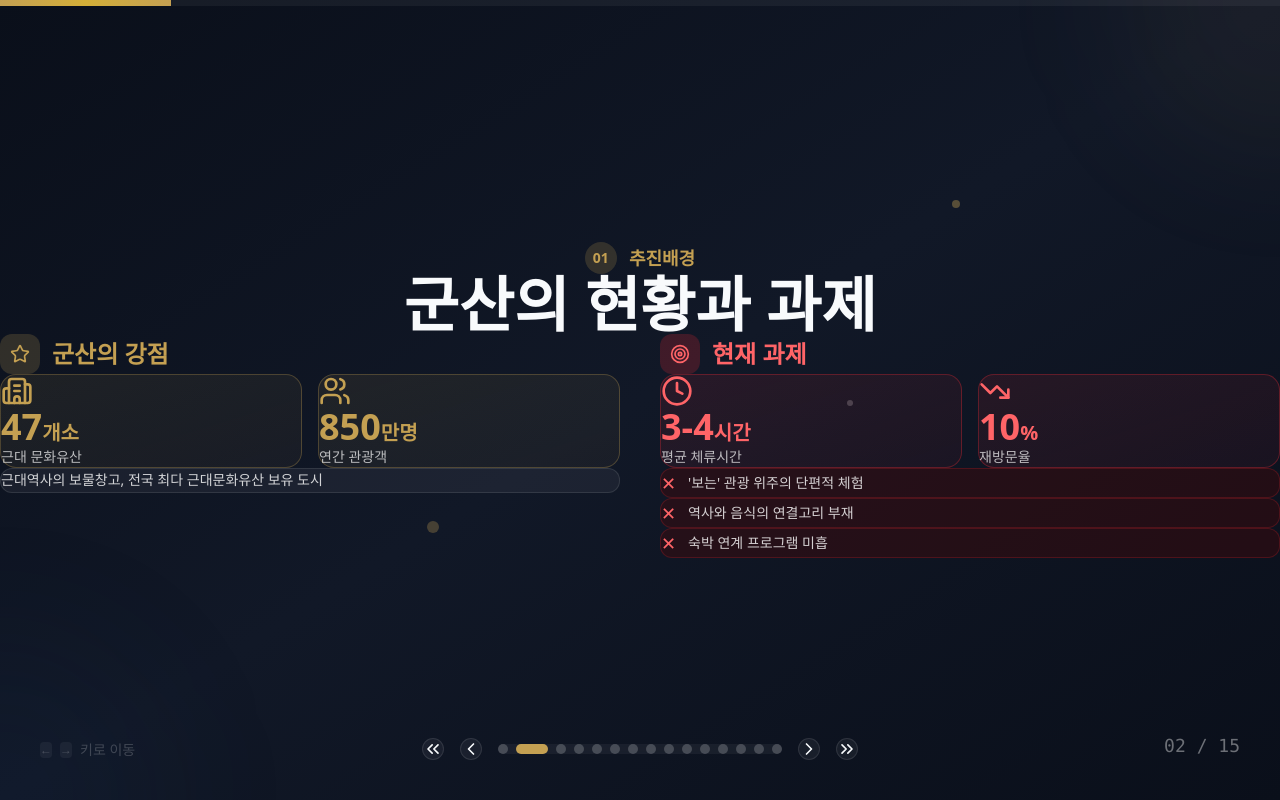
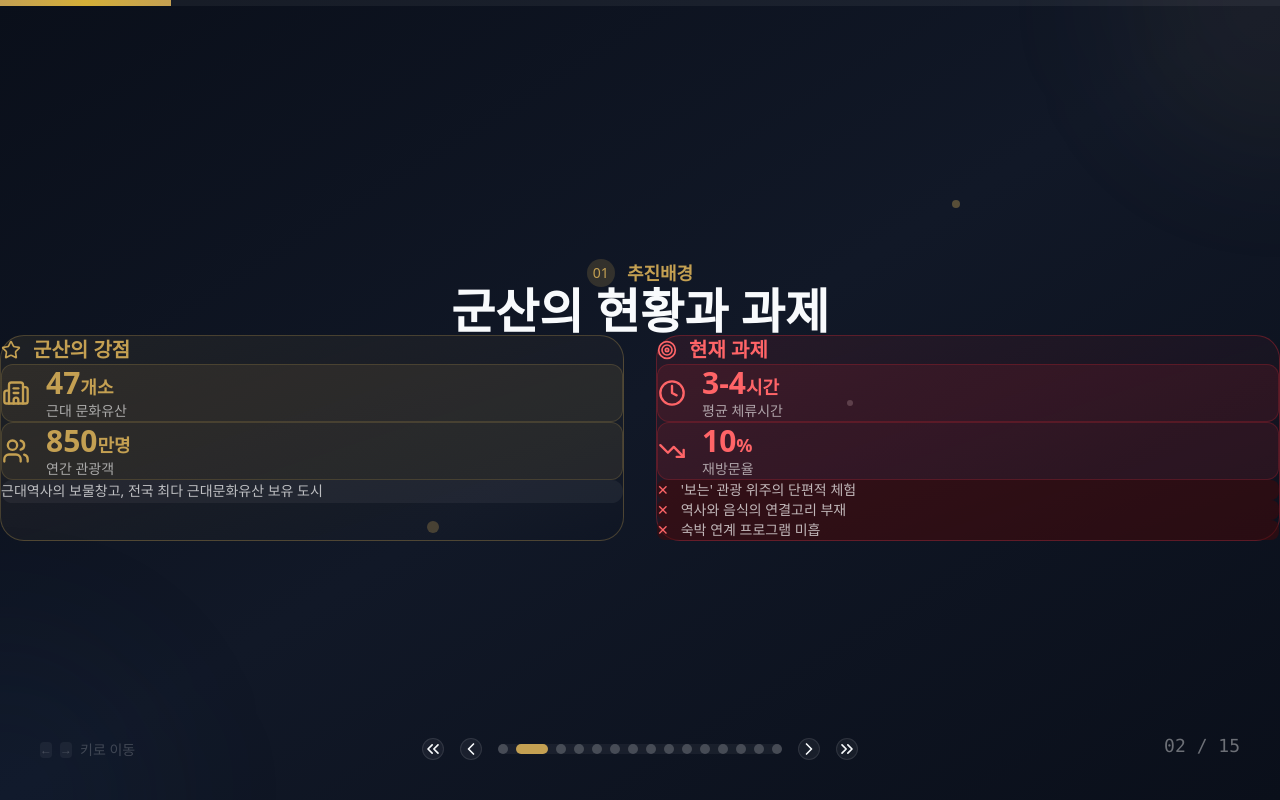
Before and after one commit to yonghwan1106/gunsan_food_tour, a Next.js app: page / in a window 1280 px wide. Both pictures are taken after a click on the button 809 px from the left and 749 px from the top of the page. Built offline with nearby package versions, Linux system fonts and the light colour scheme.

Commit message:
fix: 슬라이드2 레이아웃 완전 재설계 - 상단정렬 + 2컬럼 카드형

```diff
--- a/app/page.tsx
+++ b/app/page.tsx
@@ -178,7 +178,9 @@ export default function Presentation() {
           animate="center"
           exit="exit"
           transition={{ x: { type: "spring", stiffness: 300, damping: 30 }, opacity: { duration: 0.2 } }}
-          className="absolute inset-0 flex items-center justify-center p-12"
+          className={`absolute inset-0 flex items-center p-12 ${
+            currentSlide === 0 ? "justify-center" : "justify-start pt-8"
+          }`}
         >
           {currentSlide === 0 && <TitleSlide />}
           {currentSlide === 1 && <BackgroundSlide />}
@@ -331,96 +333,98 @@ function TitleSlide() {
 
 function BackgroundSlide() {
   return (
-    <div className="w-full max-w-7xl px-8">
+    <div className="w-full max-w-7xl">
       {/* Header */}
-      <motion.div
+      <motion.header
         initial={{ opacity: 0, y: -20 }}
         animate={{ opacity: 1, y: 0 }}
-        className="text-center mb-16"
+        className="text-center mb-10"
       >
-        <div className="inline-flex items-center gap-3 text-accent text-lg font-semibold mb-4">
-          <span className="w-8 h-8 rounded-full bg-accent/20 flex items-center justify-center text-sm">01</span>
-          추진배경
+        <div className="inline-flex items-center gap-3 text-accent mb-3">
+          <span className="w-7 h-7 rounded-full bg-accent/20 flex items-center justify-center text-sm font-medium">01</span>
+          <span className="text-lg font-semibold">추진배경</span>
         </div>
-        <h2 className="text-5xl md:text-6xl font-bold">군산의 현황과 과제</h2>
-      </motion.div>
+        <h2 className="text-5xl font-bold">군산의 현황과 과제</h2>
+      </motion.header>
 
-      {/* Two Column Layout */}
-      <div className="grid md:grid-cols-2 gap-10">
-        {/* Left Column - 강점 */}
-        <motion.div
+      {/* Two Column Card Layout */}
+      <div className="grid md:grid-cols-2 gap-8">
+        {/* Left Card - 강점 */}
+        <motion.section
           initial={{ opacity: 0, x: -30 }}
           animate={{ opacity: 1, x: 0 }}
           transition={{ delay: 0.2 }}
-          className="space-y-6"
+          className="p-8 rounded-3xl bg-gradient-to-br from-accent/10 via-accent/5 to-transparent border border-accent/30"
         >
-          <div className="flex items-center gap-3 mb-6">
-            <div className="w-10 h-10 rounded-xl bg-accent/20 flex items-center justify-center">
-              <Star className="w-5 h-5 text-accent" />
+          <h3 className="text-xl font-bold text-accent mb-8 flex items-center gap-3">
+            <Star className="w-5 h-5" />
+            군산의 강점
+          </h3>
+
+          <div className="space-y-4 mb-8">
+            <div className="flex items-center gap-4 p-4 rounded-xl bg-accent/10 border border-accent/20">
+              <Building2 className="w-7 h-7 text-accent flex-shrink-0" />
+              <div>
+                <div className="text-3xl font-black text-accent">47<span className="text-lg ml-1">개소</span></div>
+                <div className="text-white/60 text-sm">근대 문화유산</div>
               </div>
-            <h3 className="text-2xl font-bold text-accent">군산의 강점</h3>
             </div>
-
-          <div className="grid grid-cols-2 gap-4">
-            <div className="p-6 rounded-2xl bg-gradient-to-br from-accent/10 to-accent/5 border border-accent/30">
-              <Building2 className="w-8 h-8 text-accent mb-3" />
-              <div className="text-4xl font-black text-accent mb-1">47<span className="text-xl">개소</span></div>
-              <div className="text-white/70 text-sm">근대 문화유산</div>
+            <div className="flex items-center gap-4 p-4 rounded-xl bg-accent/10 border border-accent/20">
+              <Users className="w-7 h-7 text-accent flex-shrink-0" />
+              <div>
+                <div className="text-3xl font-black text-accent">850<span className="text-lg ml-1">만명</span></div>
+                <div className="text-white/60 text-sm">연간 관광객</div>
               </div>
-            <div className="p-6 rounded-2xl bg-gradient-to-br from-accent/10 to-accent/5 border border-accent/30">
-              <Users className="w-8 h-8 text-accent mb-3" />
-              <div className="text-4xl font-black text-accent mb-1">850<span className="text-xl">만명</span></div>
-              <div className="text-white/70 text-sm">연간 관광객</div>
             </div>
           </div>
 
-          <div className="p-5 rounded-xl bg-white/5 border border-white/10">
-            <p className="text-white/80 text-sm leading-relaxed">
+          <p className="text-white/70 text-sm leading-relaxed p-4 rounded-xl bg-white/5">
             근대역사의 보물창고, 전국 최다 근대문화유산 보유 도시
           </p>
-          </div>
-        </motion.div>
+        </motion.section>
 
-        {/* Right Column - 과제 */}
-        <motion.div
+        {/* Right Card - 과제 */}
+        <motion.section
           initial={{ opacity: 0, x: 30 }}
           animate={{ opacity: 1, x: 0 }}
           transition={{ delay: 0.4 }}
-          className="space-y-6"
+          className="p-8 rounded-3xl bg-gradient-to-br from-red-500/10 via-red-500/5 to-transparent border border-red-500/30"
         >
-          <div className="flex items-center gap-3 mb-6">
-            <div className="w-10 h-10 rounded-xl bg-red-500/20 flex items-center justify-center">
-              <Target className="w-5 h-5 text-red-400" />
+          <h3 className="text-xl font-bold text-red-400 mb-8 flex items-center gap-3">
+            <Target className="w-5 h-5" />
+            현재 과제
+          </h3>
+
+          <div className="space-y-4 mb-8">
+            <div className="flex items-center gap-4 p-4 rounded-xl bg-red-500/10 border border-red-500/20">
+              <Clock className="w-7 h-7 text-red-400 flex-shrink-0" />
+              <div>
+                <div className="text-3xl font-black text-red-400">3-4<span className="text-lg ml-1">시간</span></div>
+                <div className="text-white/60 text-sm">평균 체류시간</div>
               </div>
-            <h3 className="text-2xl font-bold text-red-400">현재 과제</h3>
             </div>
-
-          <div className="grid grid-cols-2 gap-4">
-            <div className="p-6 rounded-2xl bg-gradient-to-br from-red-500/10 to-red-500/5 border border-red-500/30">
-              <Clock className="w-8 h-8 text-red-400 mb-3" />
-              <div className="text-4xl font-black text-red-400 mb-1">3-4<span className="text-xl">시간</span></div>
-              <div className="text-white/70 text-sm">평균 체류시간</div>
+            <div className="flex items-center gap-4 p-4 rounded-xl bg-red-500/10 border border-red-500/20">
+              <TrendingDown className="w-7 h-7 text-red-400 flex-shrink-0" />
+              <div>
+                <div className="text-3xl font-black text-red-400">10<span className="text-lg ml-1">%</span></div>
+                <div className="text-white/60 text-sm">재방문율</div>
               </div>
-            <div className="p-6 rounded-2xl bg-gradient-to-br from-red-500/10 to-red-500/5 border border-red-500/30">
-              <TrendingDown className="w-8 h-8 text-red-400 mb-3" />
-              <div className="text-4xl font-black text-red-400 mb-1">10<span className="text-xl">%</span></div>
-              <div className="text-white/70 text-sm">재방문율</div>
             </div>
           </div>
 
-          <div className="space-y-3">
+          <div className="space-y-2">
             {[
               "'보는' 관광 위주의 단편적 체험",
               "역사와 음식의 연결고리 부재",
               "숙박 연계 프로그램 미흡",
             ].map((item, i) => (
-              <div key={i} className="flex items-center gap-3 p-4 rounded-xl bg-red-950/40 border border-red-500/20">
-                <span className="text-red-400 text-lg">✕</span>
-                <span className="text-white/80 text-sm">{item}</span>
+              <div key={i} className="flex items-center gap-3 p-3 rounded-lg bg-red-950/50">
+                <span className="text-red-400 text-sm">✕</span>
+                <span className="text-white/70 text-sm">{item}</span>
               </div>
             ))}
           </div>
-        </motion.div>
+        </motion.section>
       </div>
     </div>
   );
```
Lines whose indentation alone changed are shown as unchanged.
